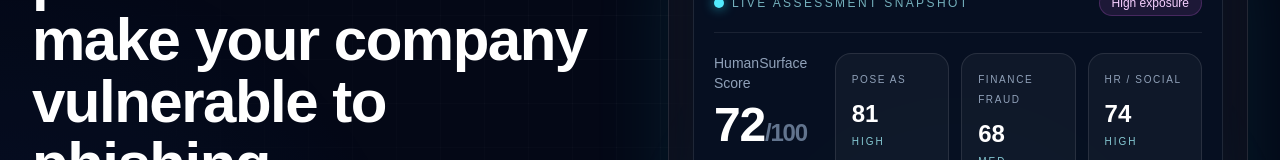
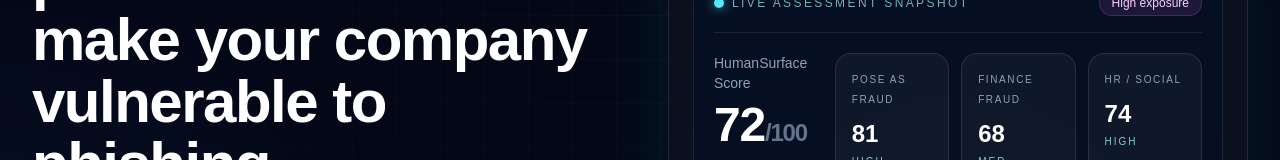
Before and after one commit to enricomaculan-wq/humansurface, a Next.js app: page / in a window 1280 px wide. Shown: the part 425-585 px from the top of the page. Built offline with nearby package versions, Linux system fonts and the light colour scheme.

Commit message:
Restore stable bilingual homepage

```diff
--- a/app/page.tsx
+++ b/app/page.tsx
@@ -573,7 +573,7 @@
 
                   <div className="grid w-full max-w-md grid-cols-1 gap-3 sm:grid-cols-3">
                     {[
-                      ['Pose As', '81', 'HIGH'],
+                      ['Pose As fraud', '81', 'HIGH'],
                       ['Finance fraud', '68', 'MED'],
                       ['HR / Social', '74', 'HIGH'],
                     ].map(([label, score, level]) => (
@@ -740,8 +740,8 @@
 
               <div className="mt-5 grid gap-4 md:grid-cols-3">
                 {[
-                  { label: 'Pose As Fraud', value: 81, icon: Fingerprint },
-                  { label: 'Finance Fraud', value: 68, icon: FileWarning },
+                  { label: 'Pose As fraud', value: 81, icon: Fingerprint },
+                  { label: 'Finance fraud', value: 68, icon: FileWarning },
                   { label: 'HR / Social Engineering', value: 74, icon: Mail },
                 ].map((item) => {
                   const Icon = item.icon
@@ -1288,9 +1288,9 @@
 
                   <div className="mt-6 grid gap-4 sm:grid-cols-3">
                     {[
-                      ['Overall', '72/100'],
-                      ['Pose As', '81'],
-                      ['Finance Fraud', '68'],
+                      ['Overall      ', '72/100'],
+                      ['Pose As fraud', '81'],
+                      ['Finance fraud', '68'],
                     ].map(([label, score]) => (
                       <div
                         key={label}
```
